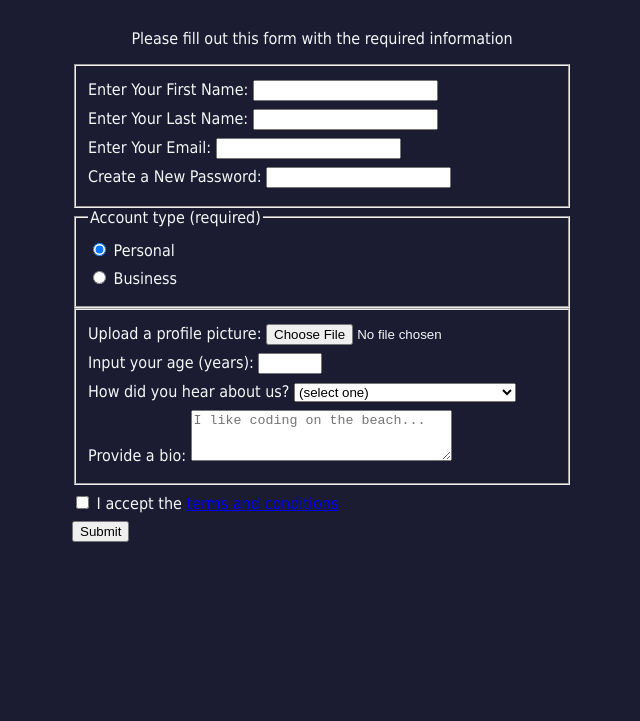
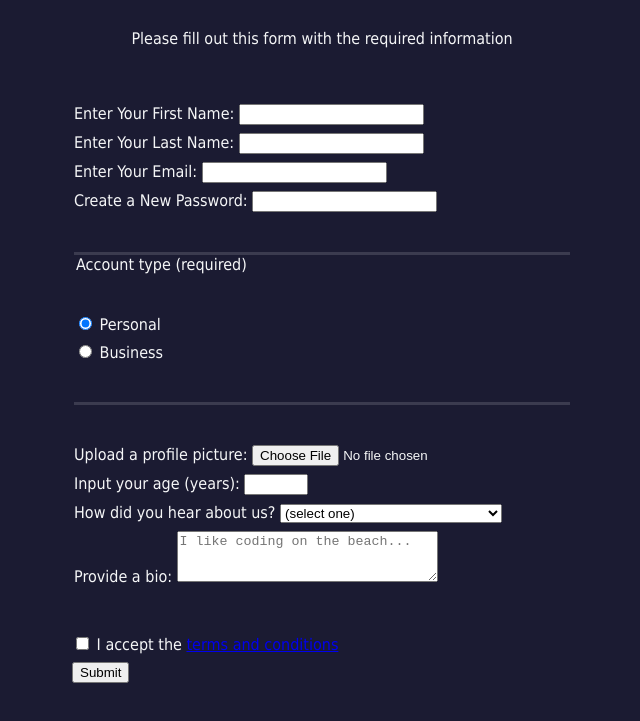
Before and after one commit to nedoratic/fcc-rwd-04-registration-form, a plain HTML site: page index.html in a window 1280 px wide. Shown: the part 73-794 px from the top of the page, without its empty margins (318-958 px from the left). Drawn offline with Linux system fonts and the light colour scheme.

Commit message:
style.css - fieldset style added

```diff
--- a/style.css
+++ b/style.css
@@ -21,6 +21,16 @@ form {
 	width: 60vw;
 }
 
+fieldset {
+	border: none;
+	padding: 2rem 0;
+	border-bottom: 3px solid #3b3b4f;
+}
+
+fieldset:last-of-type {
+	border-bottom: none;
+}
+
 label {
 	display: block;
 	margin: 0.5rem 0;
```
